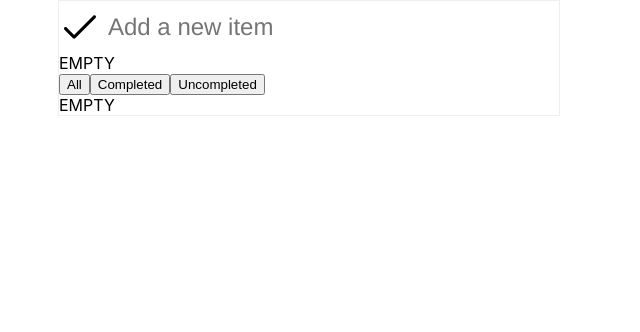
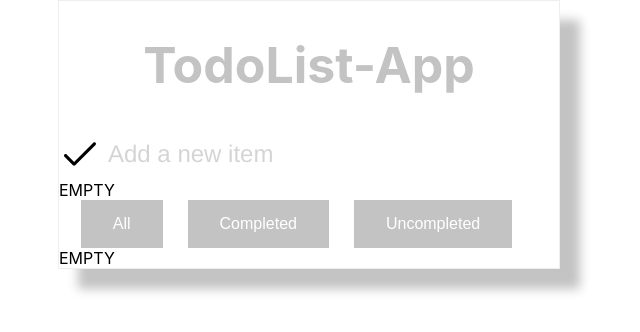
Before and after one commit to hokhacminhtri/TodoList-ReactJS, a React (Create React App) app: page / in a window 1280 px wide. Shown: the top 332 px of the page, without its empty margins (331-971 px from the left). Built offline with nearby package versions, Linux system fonts and the light colour scheme.

Commit message:
Fix css style and Add effect

```diff
--- a/public/index.html
+++ b/public/index.html
@@ -1,14 +1,12 @@
 <!DOCTYPE html>
 <html lang="en">
+
 <head>
   <meta charset="utf-8" />
   <link rel="icon" href="%PUBLIC_URL%/favicon.ico" />
   <meta name="viewport" content="width=device-width, initial-scale=1" />
   <meta name="theme-color" content="#000000" />
-    <meta
-      name="description"
-      content="Web site created using create-react-app"
-    />
+  <meta name="description" content="Web site created using create-react-app" />
   <link rel="apple-touch-icon" href="%PUBLIC_URL%/logo192.png" />
   <!--
       manifest.json provides metadata used when your web app is installed on a
@@ -24,8 +22,9 @@
       work correctly both with client-side routing and a non-root public URL.
       Learn how to configure a non-root public URL by running `npm run build`.
     -->
-    <title>React App</title>
+  <title>TodoList-App</title>
 </head>
+
 <body>
   <noscript>You need to enable JavaScript to run this app.</noscript>
   <div id="root"></div>
@@ -40,4 +39,5 @@
       To create a production bundle, use `npm run build` or `yarn build`.
     -->
 </body>
+
 </html>
--- a/src/App.css
+++ b/src/App.css
@@ -3,11 +3,13 @@
   margin-left: auto;
   margin-right: auto;
   border: solid 1px #eee;
+  box-shadow: 20px 20px 10px #c3c3c3;
 }
 
 .App .Header {
   padding: 10px 5px;
   display: flex;
+  border-style: 1px solid #c3c3c3;
 }
 
 .App .Header input {
@@ -17,10 +19,16 @@
   width: 100%;
   margin-left: 10px;
   border: none;
+  opacity: 1;
 }
 
 .App .Header input:focus {
   outline: none;
+  opacity: 1;
+}
+
+.App .Header input::placeholder {
+  opacity: 0.3;
 }
 
 .App-logo {
@@ -57,3 +65,48 @@
     transform: rotate(360deg);
   }
 }
+
+.App h1 {
+  display: flex;
+  justify-content: center;
+  font-size: 50px;
+  color: #c3c3c3;
+}
+
+.App li {
+  display: flex;
+  justify-content: space-between;
+  word-break: break-all; /* xuong dong, khong bi tran */
+}
+
+/* === remove button === */
+.App .remove-button {
+  transition-duration: 0.4s;
+  background: none;
+  border: none;
+  width: 5%;
+  font-weight: 900;
+}
+
+.App .remove-button:hover {
+  color: #c3c3c3;
+}
+
+/* === filter button === */
+.App .Filter {
+  display: flex;
+  justify-content: center;
+}
+
+.App .filter-button {
+  background-color: #c3c3c3;
+  text-align: center;
+  margin-right: 25px;
+  color: #fff;
+  border: none;
+  padding: 15px 32px;
+  text-align: center;
+  text-decoration: none;
+  display: inline-block;
+  font-size: 16px;
+}
--- a/src/App.js
+++ b/src/App.js
@@ -108,7 +108,12 @@ class App extends Component {
               item={item}
               onClick={() => this.onItemClicked(item)}
             />
-            <button onClick={() => this.onItemRemoved(index)}>X</button>
+            <button
+              className="remove-button"
+              onClick={() => this.onItemRemoved(index)}
+            >
+              X
+            </button>
           </li>
         </div>
       ))
@@ -140,6 +145,7 @@ class App extends Component {
 
     return (
       <div className="App">
+        <h1>TodoList-App</h1>
         <div className="Header">
           <img src={tick} width={32}></img>
           <input
@@ -151,7 +157,7 @@ class App extends Component {
           ></input>
         </div>
         {this.renderTodoList()}
-        <div>
+        <div className="Filter">
           <button
             className="filter-button"
             onClick={() => this.onFilterAll(this.state.currentFilter)}
--- a/src/components/TodoItem/index.css
+++ b/src/components/TodoItem/index.css
@@ -6,10 +6,12 @@
   padding: 10px 5px;
   border: 1px solid #bebebe;
   display: flex;
+  border-style: none;
 }
 
 .TodoItem > p {
   margin: 0 0 0 10px;
+  display: inline-block;
 }
 
 .TodoItem-completed {
```
Lines whose indentation alone changed are shown as unchanged.
